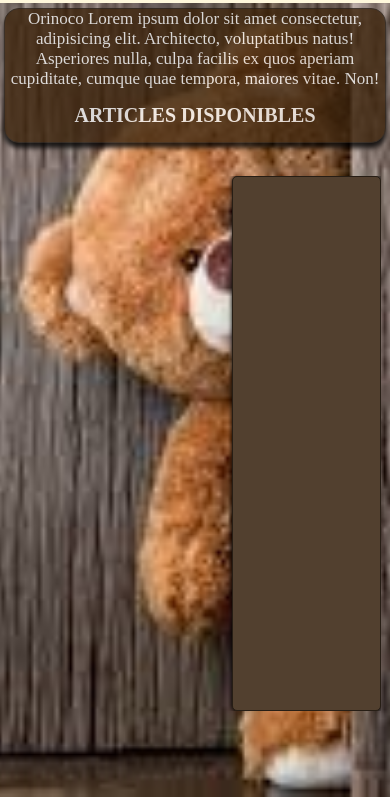
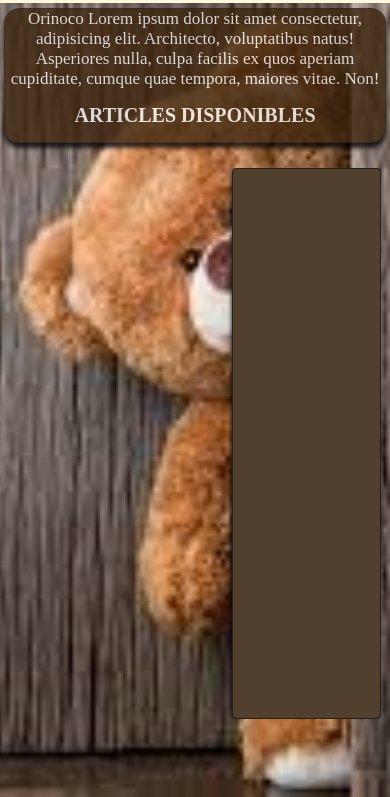
Before and after one commit to nina55555/AudreyNinaMorville_5_19082021, a website: page views/index.html in a window 390 px wide. Shown: the part 47-844 px from the top of the page. Drawn offline with Linux system fonts and the light colour scheme; no server answers.

Commit message:
fix responsive cards v2

```diff
--- a/views/css/index.style.scss
+++ b/views/css/index.style.scss
@@ -39,15 +39,11 @@
 .big-box{
     //background-color: blueviolet;
     width: 98%;
-    //height: 78%;
-    //height: 100%;
     height: 70%;
     padding: 5px;
-
     margin: 0px auto 0px auto;
     display: flex;
     align-items: center;
-
     justify-content: center;
 }
 
@@ -55,28 +51,20 @@
     //background-color: black;
     width: 100%;
     //height: 92%;
-    height: 92%;
 
-    //padding: 15px 5px auto 5px ;
-
+    height: 95%;
     display: flex;
     flex-direction: row-reverse;
     align-items: center;
-
-
     overflow-y: auto;
 }
 
 
 .big-card{
     background-color: rgb(82, 64, 47);
-    //width: 48%;
     width: 40%;
-
     height: 100%;
-    //padding-top: 10px;
     padding: 15px;
-
     border-radius: 5px;
     border: 1px solid rgb(39, 30, 21);
     box-shadow:  0px 0px 5px  black;
@@ -90,7 +78,6 @@
     display: flex;
     flex-wrap: wrap;
     cursor: pointer;
-
     overflow-y: auto;
 }
 
@@ -113,8 +100,6 @@ class à injecter via le javascript
     text-align: center;
     border-radius: 0px 0px 5px 5px;
     margin: 0px auto 10px auto;
-
-
 }
 
 
--- a/views/index.js
+++ b/views/index.js
@@ -173,6 +173,11 @@ function showProducts(products){
 getProducts();
 
 
+
+
+
+
+
 function getOneProduct(){
     console.log("function get one product");
     fetch('http://localhost:3000/api/teddies/:_$id')
@@ -185,7 +190,6 @@ function getOneProduct(){
     )
     .catch((e)=> console.log(e));
 }
-
 
 
 function showOneProduct(product){
```
Also changed, not shown: views/css/index.style.css, 1 other file.
